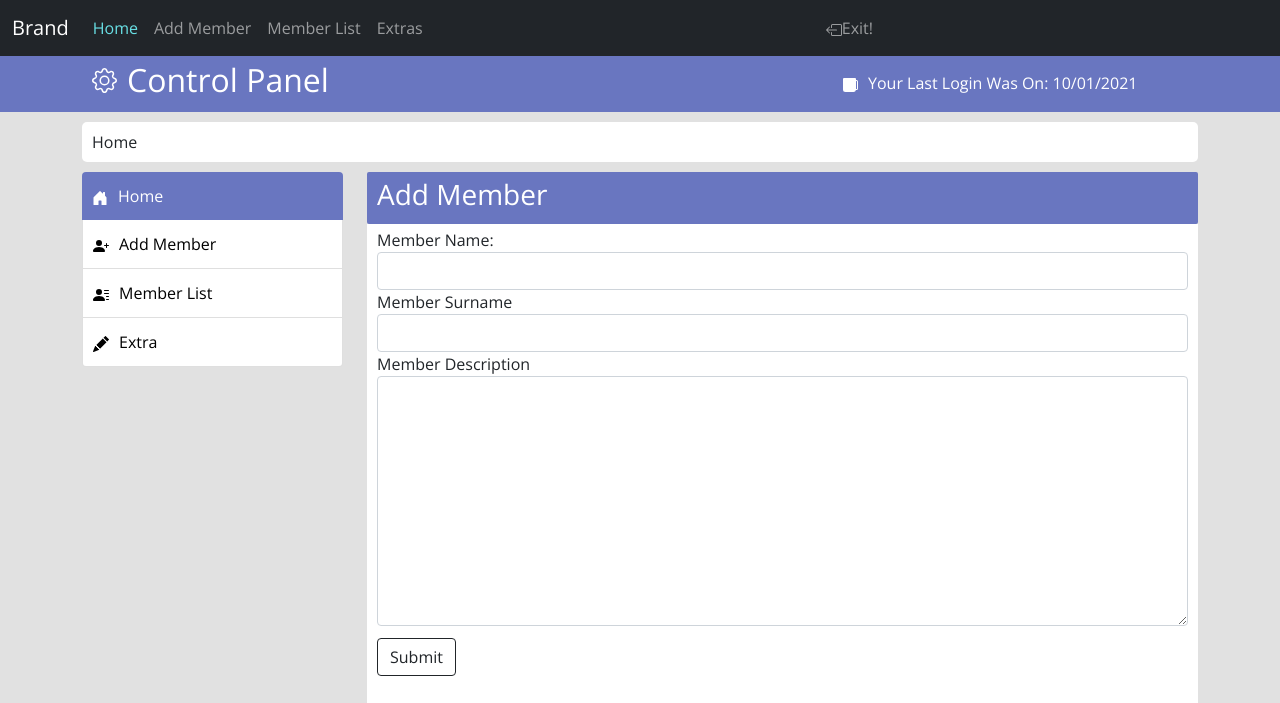
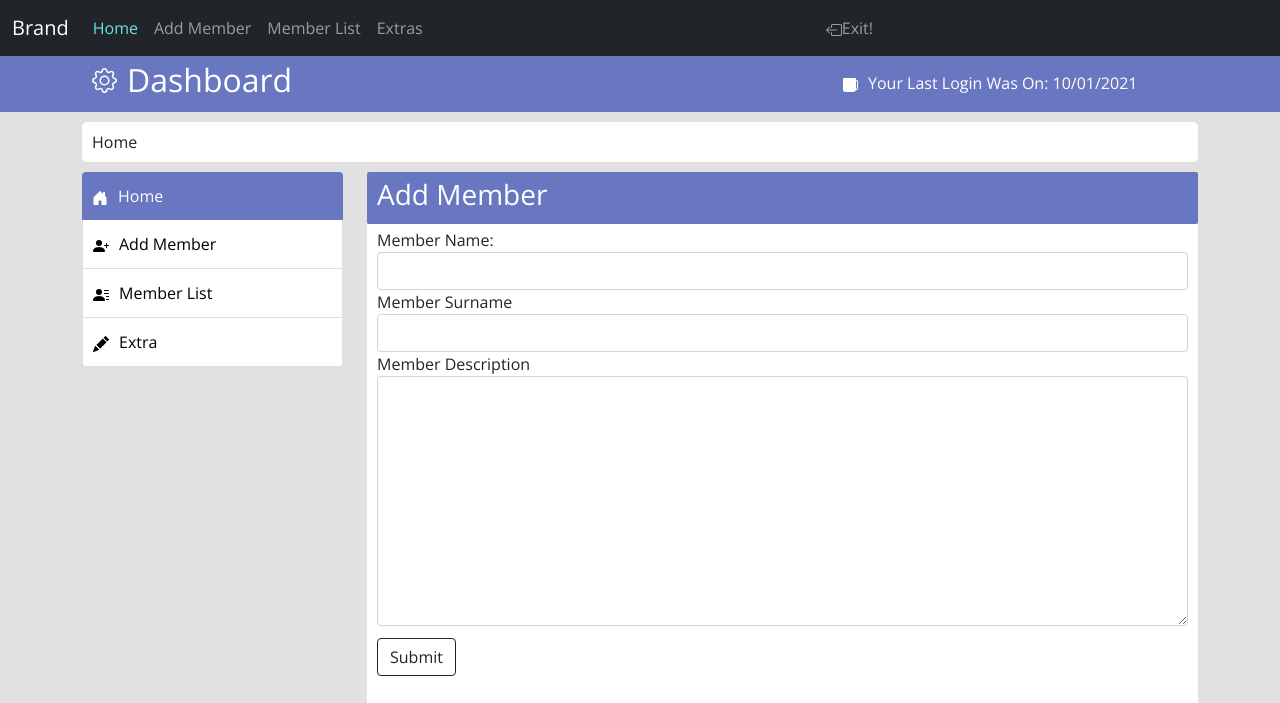
Before and after one commit to Gabriel-Spinola/My-Programming-Portfolio-Website, a PHP site: page / in a window 1280 px wide. Shown: the top 703 px of the page. Run offline with PHP 8.4, Linux system fonts and the light colour scheme; data comes from the database, SQL or seed files in the repository.

Commit message:
Update index.php

```diff
--- a/Admin/index.php
+++ b/Admin/index.php
@@ -26,7 +26,7 @@
     <link href="https://cdn.jsdelivr.net/npm/bootstrap@5.0.0-beta1/dist/css/bootstrap.min.css" rel="stylesheet" integrity="sha384-giJF6kkoqNQ00vy+HMDP7azOuL0xtbfIcaT9wjKHr8RbDVddVHyTfAAsrekwKmP1" crossorigin="anonymous">
     <link href="css/style.css" rel="stylesheet">
 
-    <title>Control Panel</title>
+    <title>Dashboard</title>
 
 </head>
 
@@ -81,7 +81,7 @@
                     <h2 class="header-text"><svg xmlns="http://www.w3.org/2000/svg" width="25" height="25" fill="currentColor" class="bi bi-gear gear-icon" viewBox="0 0 16 16">
                         <path d="M8 4.754a3.246 3.246 0 1 0 0 6.492 3.246 3.246 0 0 0 0-6.492zM5.754 8a2.246 2.246 0 1 1 4.492 0 2.246 2.246 0 0 1-4.492 0z"/>
                         <path d="M9.796 1.343c-.527-1.79-3.065-1.79-3.592 0l-.094.319a.873.873 0 0 1-1.255.52l-.292-.16c-1.64-.892-3.433.902-2.54 2.541l.159.292a.873.873 0 0 1-.52 1.255l-.319.094c-1.79.527-1.79 3.065 0 3.592l.319.094a.873.873 0 0 1 .52 1.255l-.16.292c-.892 1.64.901 3.434 2.541 2.54l.292-.159a.873.873 0 0 1 1.255.52l.094.319c.527 1.79 3.065 1.79 3.592 0l.094-.319a.873.873 0 0 1 1.255-.52l.292.16c1.64.893 3.434-.902 2.54-2.541l-.159-.292a.873.873 0 0 1 .52-1.255l.319-.094c1.79-.527 1.79-3.065 0-3.592l-.319-.094a.873.873 0 0 1-.52-1.255l.16-.292c.893-1.64-.902-3.433-2.541-2.54l-.292.159a.873.873 0 0 1-1.255-.52l-.094-.319zm-2.633.283c.246-.835 1.428-.835 1.674 0l.094.319a1.873 1.873 0 0 0 2.693 1.115l.291-.16c.764-.415 1.6.42 1.184 1.185l-.159.292a1.873 1.873 0 0 0 1.116 2.692l.318.094c.835.246.835 1.428 0 1.674l-.319.094a1.873 1.873 0 0 0-1.115 2.693l.16.291c.415.764-.42 1.6-1.185 1.184l-.291-.159a1.873 1.873 0 0 0-2.693 1.116l-.094.318c-.246.835-1.428.835-1.674 0l-.094-.319a1.873 1.873 0 0 0-2.692-1.115l-.292.16c-.764.415-1.6-.42-1.184-1.185l.159-.291A1.873 1.873 0 0 0 1.945 8.93l-.319-.094c-.835-.246-.835-1.428 0-1.674l.319-.094A1.873 1.873 0 0 0 3.06 4.377l-.16-.292c-.415-.764.42-1.6 1.185-1.184l.292.159a1.873 1.873 0 0 0 2.692-1.115l.094-.319z"/>
-                    </svg>Control Panel</h2>
+                    </svg>Dashboard</h2>
                     <!--Gear Icon and a H2-->
 
                 </div><!--col-md-8-->
```
